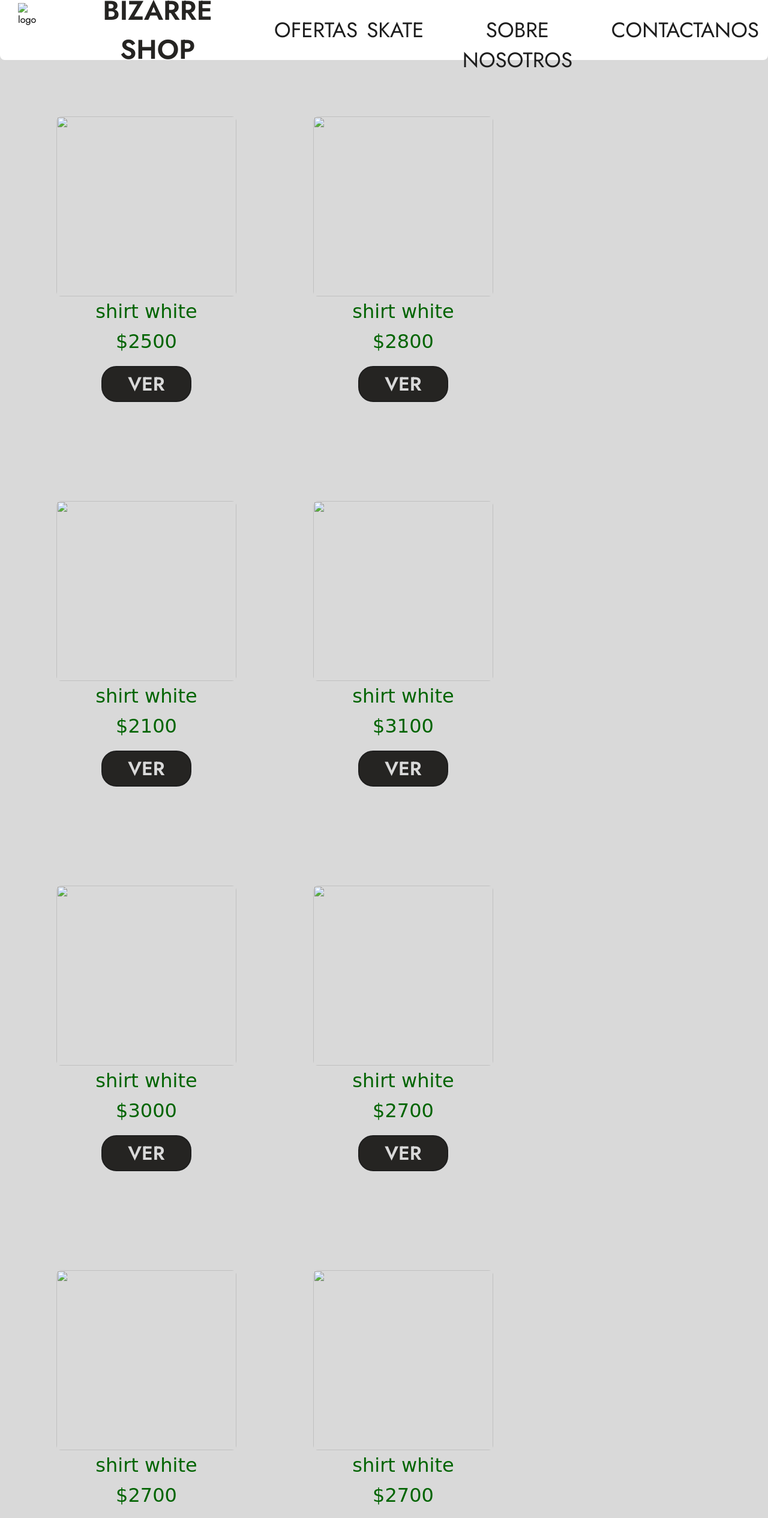
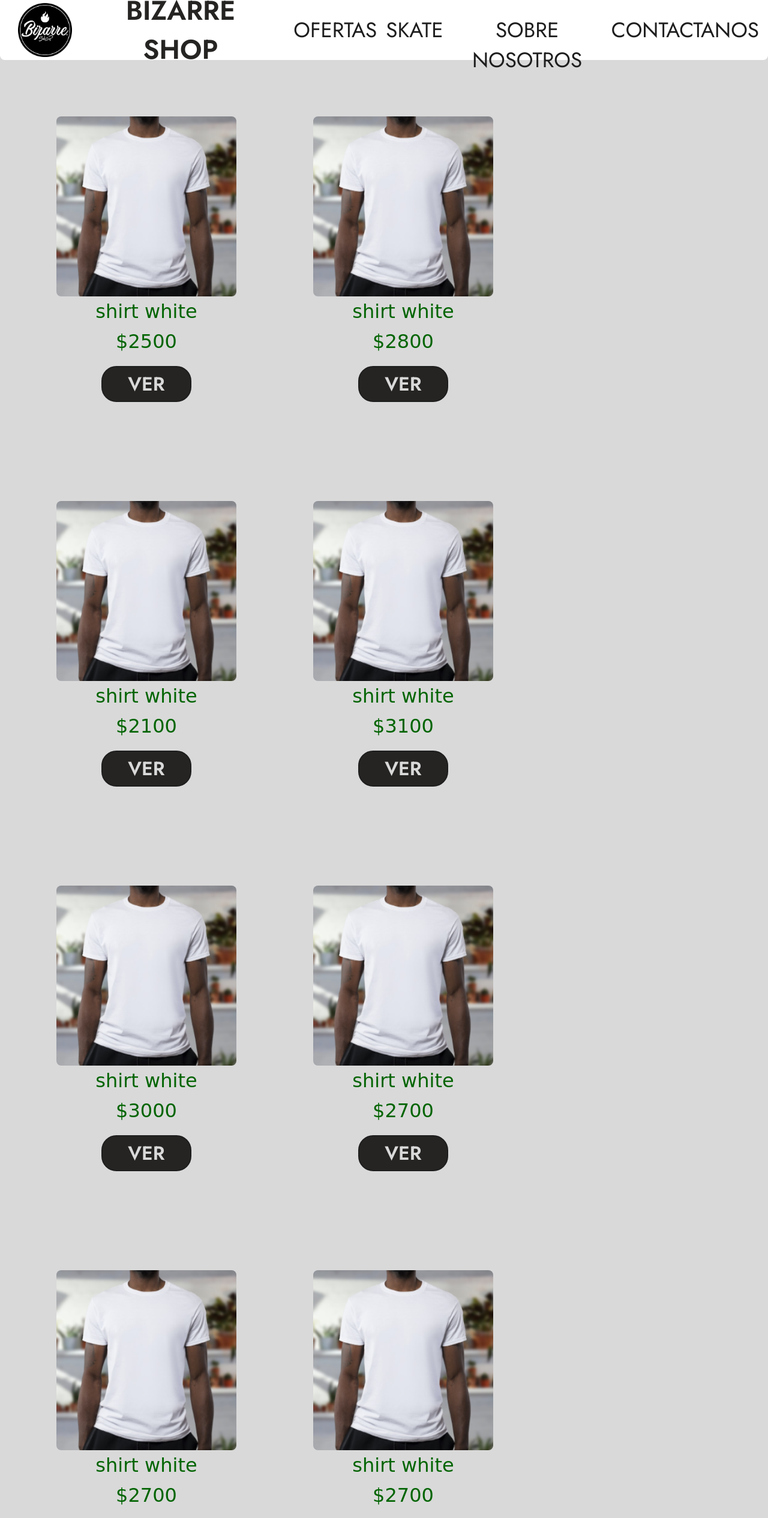
Before and after one commit to lushirow/PFCarmona, a plain HTML site: page pages/ofertas.html in a window 1280 px wide. Shown: the top 2530 px of the page at 60% size. Drawn offline with Linux system fonts and the light colour scheme; files that its build step writes are made by us from their sources; a web font is replaced by a local one.

Commit message:
Se arreglaron rutas de los styles, pages y imagenes

```diff
--- a/pages/ofertas.html
+++ b/pages/ofertas.html
@@ -5,7 +5,7 @@
   <meta http-equiv="X-UA-Compatible" content="IE=edge" />
   <meta name="viewport" content="width=device-width, initial-scale=1.0" />
   <link rel="icon" href="favicon.ico" />
-  <link rel="stylesheet" href="styles/styles.css" />
+  <link rel="stylesheet" href="../styles/styles.css" />
   <link rel="preconnect" href="https://fonts.googleapis.com">
   <link rel="preconnect" href="https://fonts.gstatic.com" crossorigin>
   <link href="https://fonts.googleapis.com/css2?family=Jost:wght@400;600&family=Kelly+Slab&display=swap" rel="stylesheet">
@@ -15,13 +15,13 @@
   <header>
     <nav>
       <div class="container">
-        <img src="images/logo.png" alt="logo" class="container__logo">
-        <a href="index.html" class="container__titulo">BIZARRE SHOP</a>
+        <img src="../images/logo.png" alt="logo" class="container__logo">
+        <a href="../index.html" class="container__titulo">BIZARRE SHOP</a>
         <ul>
-          <li><a href="pages/ofertas.html">OFERTAS</a></li>
-          <li><a href="pages/skate.html">SKATE</a></li>
-          <li><a href="pages/sobrenos.html">SOBRE NOSOTROS</a></li>
-          <li><a href="pages/contactanos.html">CONTACTANOS</a></li>
+          <li><a href="ofertas.html">OFERTAS</a></li>
+          <li><a href="skate.html">SKATE</a></li>
+          <li><a href="sobrenos.html">SOBRE NOSOTROS</a></li>
+          <li><a href="contactanos.html">CONTACTANOS</a></li>
         </ul>
       </div>
     </nav>
@@ -29,49 +29,49 @@
   <main>
     <span class="contenedorProductos">
       <div class="producto">
-        <img src="images/producto.png" alt="" class="producto__imagen" />
+        <img src="../images/producto.png" alt="" class="producto__imagen" />
         <p class="producto__nombreDesc">shirt white</p>
         <p class="producto__precioDesc">$2500</p>
         <a href="producto.html"><button class="producto__boton">VER</button></a>
       </div>
       <div class="producto">
-        <img src="images/producto.png" alt="" class="producto__imagen" />
+        <img src="../images/producto.png" alt="" class="producto__imagen" />
         <p class="producto__nombreDesc">shirt white</p>
         <p class="producto__precioDesc">$2800</p>
         <a href="producto.html"><button class="producto__boton">VER</button></a>
       </div>
       <div class="producto">
-        <img src="images/producto.png" alt="" class="producto__imagen" />
+        <img src="../images/producto.png" alt="" class="producto__imagen" />
         <p class="producto__nombreDesc">shirt white</p>
         <p class="producto__precioDesc">$2100</p>
         <a href="producto.html"><button class="producto__boton">VER</button></a>
       </div>
       <div class="producto">
-        <img src="images/producto.png" alt="" class="producto__imagen" />
+        <img src="../images/producto.png" alt="" class="producto__imagen" />
         <p class="producto__nombreDesc">shirt white</p>
         <p class="producto__precioDesc">$3100</p>
         <a href="producto.html"><button class="producto__boton">VER</button></a>
       </div>
       <div class="producto">
-        <img src="images/producto.png" alt="" class="producto__imagen" />
+        <img src="../images/producto.png" alt="" class="producto__imagen" />
         <p class="producto__nombreDesc">shirt white</p>
         <p class="producto__precioDesc">$3000</p>
         <a href="producto.html"><button class="producto__boton">VER</button></a>
       </div>
       <div class="producto">
-        <img src="images/producto.png" alt="" class="producto__imagen" />
+        <img src="../images/producto.png" alt="" class="producto__imagen" />
         <p class="producto__nombreDesc">shirt white</p>
         <p class="producto__precioDesc">$2700</p>
         <a href="producto.html"><button class="producto__boton">VER</button></a>
       </div>
       <div class="producto">
-        <img src="images/producto.png" alt="" class="producto__imagen" />
+        <img src="../images/producto.png" alt="" class="producto__imagen" />
         <p class="producto__nombreDesc">shirt white</p>
         <p class="producto__precioDesc">$2700</p>
         <a href="producto.html"><button class="producto__boton">VER</button></a>
       </div>
       <div class="producto">
-        <img src="images/producto.png" alt="" class="producto__imagen" />
+        <img src="../images/producto.png" alt="" class="producto__imagen" />
         <p class="producto__nombreDesc">shirt white</p>
         <p class="producto__precioDesc">$2700</p>
         <a href="producto.html"><button class="producto__boton">VER</button></a>
```
Also changed, not shown: pages/contactanos.html (+8 -8 lines), pages/producto.html (+8 -9 lines), pages/skate.html (+13 -13 lines), pages/sobrenos.html (+7 -7 lines).
